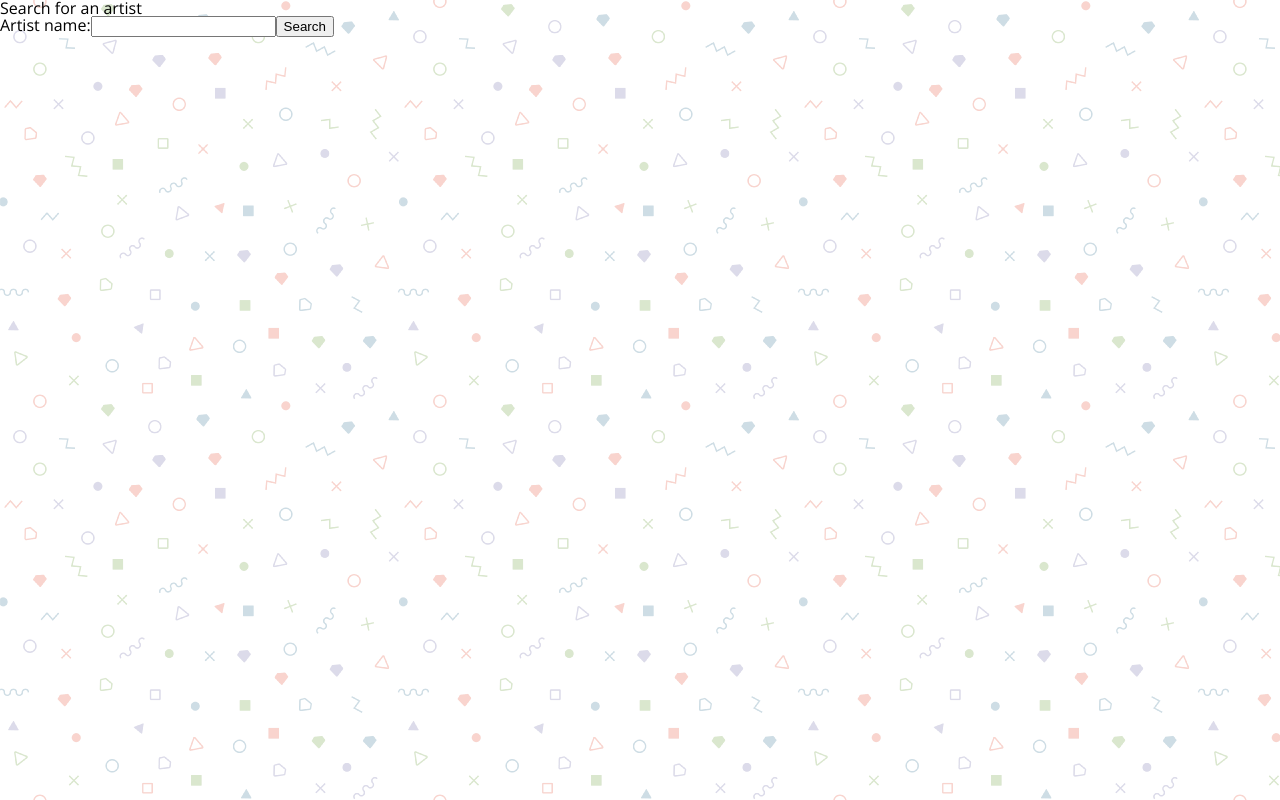
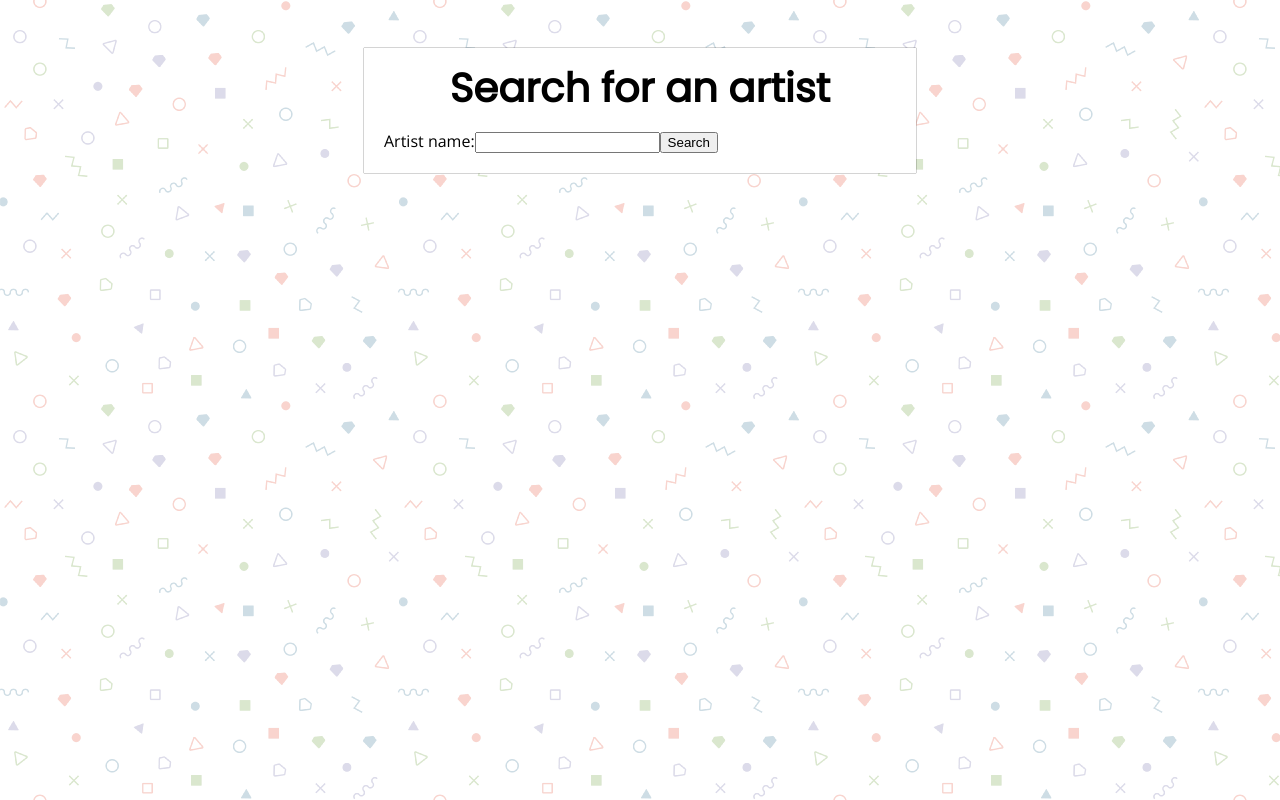
Before and after one commit to jaderyan/lyrics-finder, a React (Create React App) app: page / in a window 1280 px wide. Built offline with nearby package versions, Linux system fonts and the light colour scheme.

Commit message:
main container and header styling

```diff
--- a/package.json
+++ b/package.json
@@ -16,6 +16,7 @@
     "lodash": "^4.17.19",
     "mobx": "^5.15.4",
     "mobx-react": "^6.2.2",
+    "polished": "^3.6.5",
     "react": "^16.13.1",
     "react-dom": "^16.13.1",
     "react-scripts": "3.4.1",
--- a/src/App.tsx
+++ b/src/App.tsx
@@ -5,6 +5,28 @@ import Search from "./components/Search";
 import { ArtistStore } from "./stores/store";
 import Results from "./components/Results";
 import { GlobalStyle } from "./styles/globalStyles";
+import styled from "styled-components";
+import { rem } from "polished";
+
+const Container = styled.div`
+  display: flex;
+  align-items: center;
+  flex-direction: column;
+  height: 100vh;
+`;
+
+const InnerContainer = styled.div`
+  background-color: white;
+  margin-top: ${rem("48px")};
+  width: 40%;
+  box-shadow: 0px 0px 1px 0px #000000;
+  padding: ${rem("20px")};
+
+  @media (max-width: 640px) {
+    margin-top: ${rem("24px")};
+    width: 80%;
+  }
+`;
 
 export const StoreContext = React.createContext<ArtistStore | null>(null);
 const store = new ArtistStore();
@@ -12,12 +34,14 @@ const store = new ArtistStore();
 function App() {
   return (
     <StoreContext.Provider value={store}>
-      <Fragment>
-        <Header />
-        <Search />
-        <Results />
+      <Container>
+        <InnerContainer>
+          <Header />
+          <Search />
+          <Results />
+        </InnerContainer>
         <GlobalStyle />
-      </Fragment>
+      </Container>
     </StoreContext.Provider>
   );
 }
--- a/src/components/Header.tsx
+++ b/src/components/Header.tsx
@@ -1,9 +1,26 @@
 import React, { FunctionComponent } from "react";
+import styled from "styled-components";
+import { rem } from "polished";
 
-const Header: FunctionComponent = (props) => (
-  <header>
-    <h1>Search for an artist</h1>
-  </header>
+const Container = styled.header`
+  text-align: center;
+  margin-bottom: ${rem("24px")};
+`;
+
+const HeaderText = styled.h1`
+  font-family: "Poppins", sans-serif;
+  font-weight: bold;
+  font-size: ${rem("40px")};
+
+  @media (max-width: 640px) {
+    font-size: ${rem("32px")};
+  }
+`;
+
+const Header: FunctionComponent = () => (
+  <Container>
+    <HeaderText>Search for an artist</HeaderText>
+  </Container>
 );
 
 export default Header;
```
Also changed, not shown: 1 other file (tests, documents, lock files or other folders).
